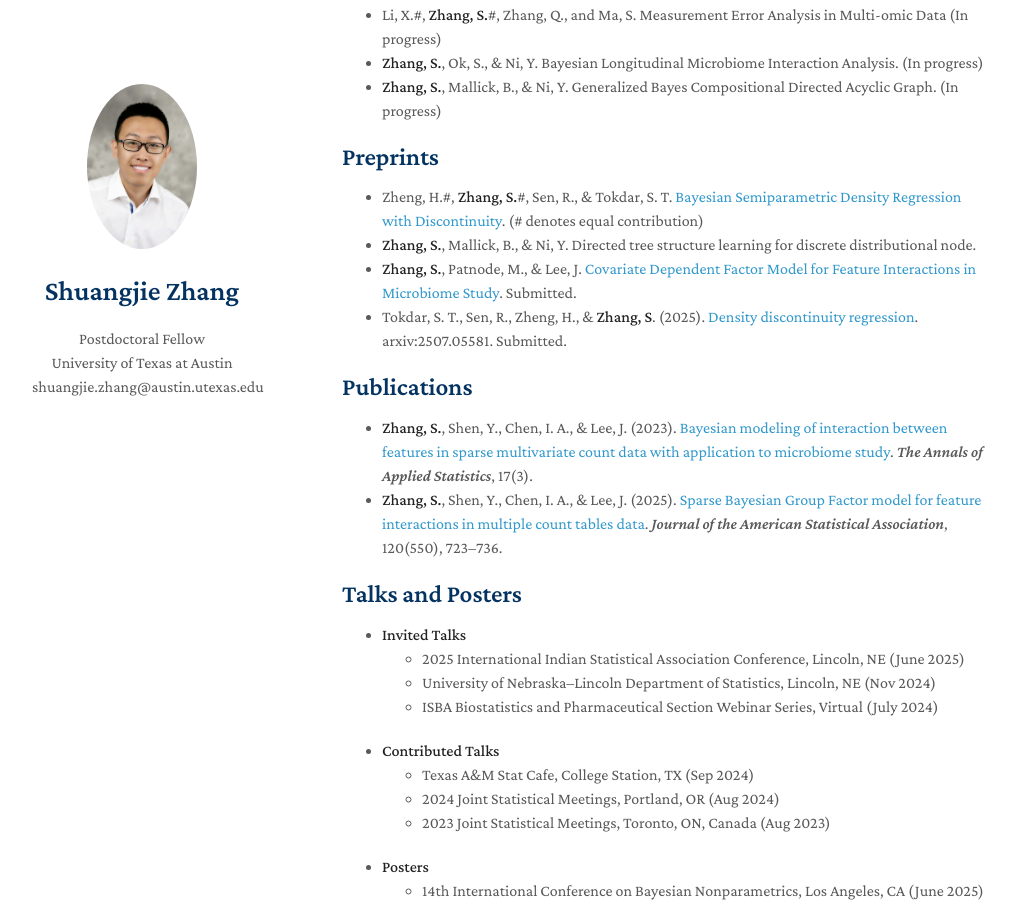
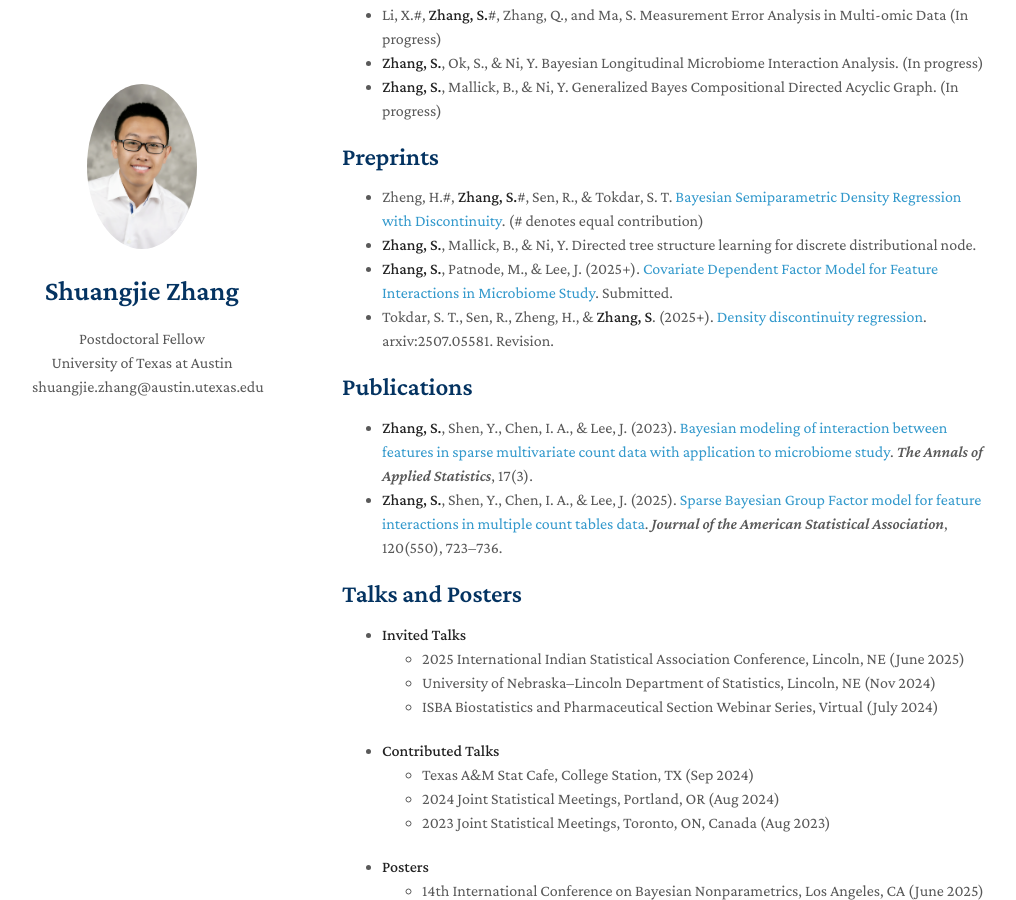
Before and after one commit to shuang-jie/shuang-jie.github.io, a Jekyll site: the page built from index.md, in a window 1280 px wide and 900 px high, scrolled down 492 px. Shown: the whole window, without its empty margins (128-1144 px from the left). Built offline with Jekyll 4.4.1, drawn with Linux system fonts in a browser that asks for light colours; nearby versions of some CDN libraries; a style sheet for code colours, icons or effects is not loaded.

Commit message:
Update preprints with new publication years and status

```diff
--- a/index.md
+++ b/index.md
@@ -22,8 +22,8 @@ My research interests include:
 ## Preprints
 * Zheng, H.#, **Zhang, S.**#, Sen, R., & Tokdar, S. T. [Bayesian Semiparametric Density Regression with Discontinuity](https://shuang-jie.github.io/files/SJ-P4.pdf). (# denotes equal contribution)
 * **Zhang, S.**, Mallick, B., & Ni, Y. Directed tree structure learning for discrete distributional node.
-* **Zhang, S.**, Patnode, M., & Lee, J. [Covariate Dependent Factor Model for Feature Interactions in Microbiome Study](https://shuang-jie.github.io/files/SJ-P3.pdf). Submitted.
-* Tokdar, S. T., Sen, R., Zheng, H., & **Zhang, S**. (2025). [Density discontinuity regression](https://arxiv.org/abs/2507.05581). arxiv:2507.05581. Submitted.
+* **Zhang, S.**, Patnode, M., & Lee, J. (2025+). [Covariate Dependent Factor Model for Feature Interactions in Microbiome Study](https://shuang-jie.github.io/files/SJ-P3.pdf). Submitted.
+* Tokdar, S. T., Sen, R., Zheng, H., & **Zhang, S**. (2025+). [Density discontinuity regression](https://arxiv.org/abs/2507.05581). arxiv:2507.05581. Revision.
 
 ## Publications
 * **Zhang, S.**, Shen, Y., Chen, I. A., & Lee, J. (2023). [Bayesian modeling of interaction between features in sparse multivariate count data with application to microbiome study](https://doi.org/10.1214/22-aoas1690). *The Annals of Applied Statistics*, 17(3).
```
